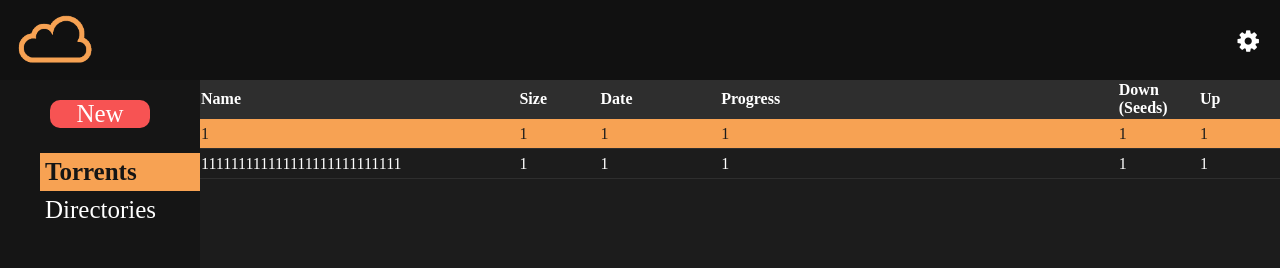
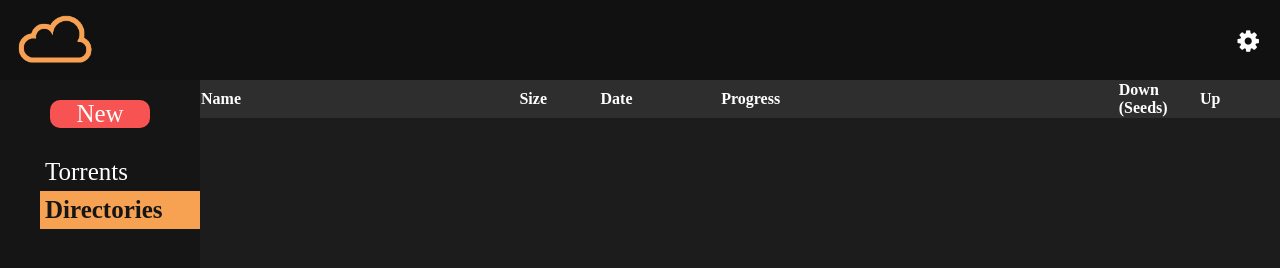
Before and after one commit to Lunik/Lunik-Torrent, a website with bundled scripts: page src/public/index.html in a window 1280 px wide. Built offline with nearby package versions, Linux system fonts and the light colour scheme.

Commit message:
change default view

```diff
--- a/src/public/index.html
+++ b/src/public/index.html
@@ -32,15 +32,15 @@
 			<div class="container">
 				<div class="menu">
 					<i class="fa fa-arrow-left button" id="close"></i>
-					<i class="fa fa-bars show button" id="open"></i>
+					<i class="fa fa-bars button show" id="open"></i>
 				</div>
 		    <div class="action">
 					<div class="new button">New</div>
 		    </div>
 		    <div class="nav-bar">
 					<ul>
-						<li class="active button" id="torrents">Torrents</li>
-						<li class="button" id="directories">Directories</li>
+						<li class="button" id="torrents">Torrents</li>
+						<li class="button active" id="directories">Directories</li>
 					</ul>
 		    </div>
 			</div>
@@ -49,32 +49,15 @@
 	    <table>
 				<thead>
 					<tr>
-						<th id="name">Name</th>
-						<th id="size">Size</th>
-						<th id="date">Date</th>
+						<th class="show" id="name">Name</th>
+						<th class="show" id="size">Size</th>
+						<th class="show" id="date">Date</th>
 						<th id="progress">Progress</th>
 						<th id="down">Down (Seeds)</th>
 						<th id="up">Up</th>
 					</tr>
 				</thead>
-
 				<tbody>
-					<tr class="selected">
-						<td>1</td>
-						<td>1</td>
-						<td>1</td>
-						<td>1</td>
-						<td>1</td>
-						<td>1</td>
-					</tr>
-					<tr>
-						<td>111111111111111111111111111</td>
-						<td>1</td>
-						<td>1</td>
-						<td>1</td>
-						<td>1</td>
-						<td>1</td>
-					</tr>
 				</tbody>
 	    </table>
 		</div>
```
